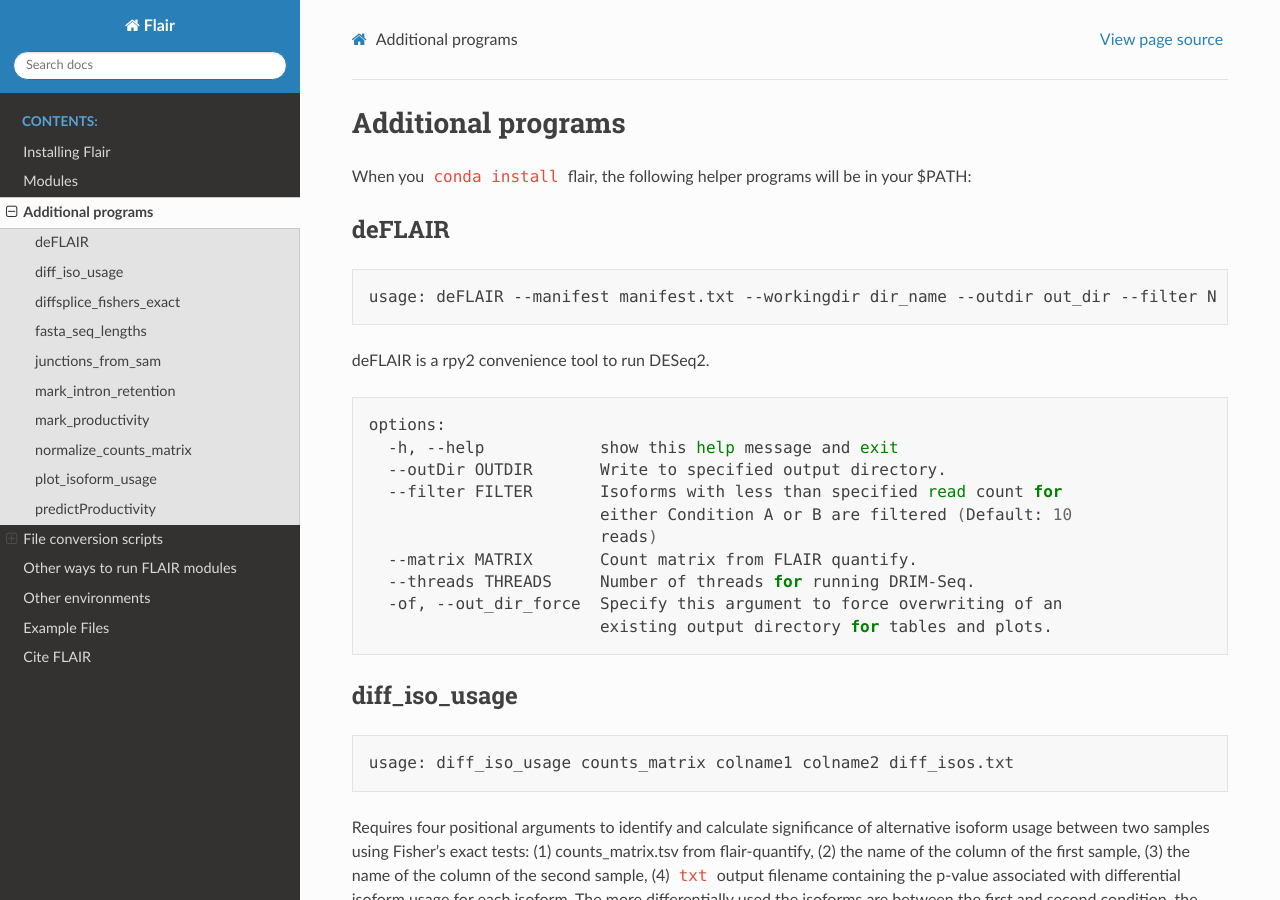
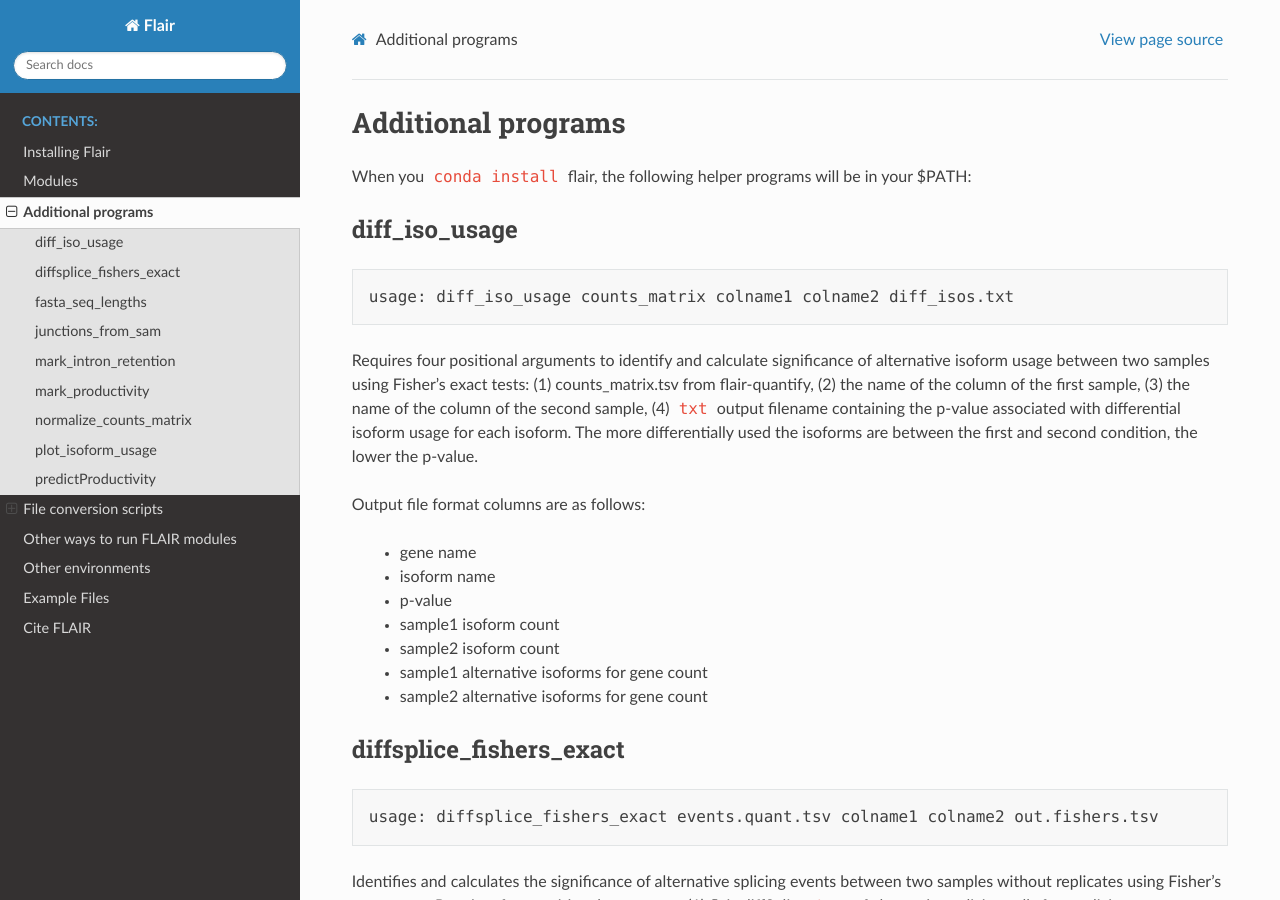
Before and after one commit to BrooksLabUCSC/flair, a Sphinx documentation site: the page built from docs/source/scripts.rst, in a window 1280 px wide and 900 px high. Built offline with Sphinx 7.4.7 and the Read the Docs theme 2.0.0, drawn with Linux system fonts in a browser that asks for light colours.

Commit message:
removed deFLAIR from manual, added details on check_splice with annotation_reliant in diffExp

```diff
--- a/docs/source/modules.rst
+++ b/docs/source/modules.rst
@@ -209,7 +209,7 @@
 
 ``--stringent`` Specify if all supporting reads need to be full-length (80% coverage and spanning 25 bp of the first and last exons).
 
-``--check_splice`` Enforce coverage of 4 out of 6 bp around each splice site and no insertions greater than 3 bp at the splice site.
+``--check_splice`` Enforce coverage of 4 out of 6 bp around each splice site and no insertions greater than 3 bp at the splice site. Please note: If you want to use ``--annotation_reliant``  as well, set it to ``generate`` instead of providing an input transcripts fasta file, otherwise flair may fail to match the transcript IDs. Alternatively you can create a correctly formatted transcript fasta file using ``gtf_to_psl``
 
 ``--trust_ends`` Specify if reads are generated from a long read method with minimal fragmentation.
 
--- a/docs/source/scripts.rst
+++ b/docs/source/scripts.rst
@@ -1,27 +1,6 @@
 Additional programs
 ^^^^^^^^^^^^^^^^^^^
 When you ``conda install`` flair, the following helper programs will be in your $PATH:
-
-deFLAIR
-=======
-.. code:: sh
-
-    usage: deFLAIR --manifest manifest.txt --workingdir dir_name --outdir out_dir --filter N
-
-deFLAIR is a rpy2 convenience tool to run DESeq2.
-
-.. code:: sh
-
-    options:
-      -h, --help            show this help message and exit
-      --outDir OUTDIR       Write to specified output directory.
-      --filter FILTER       Isoforms with less than specified read count for
-                            either Condition A or B are filtered (Default: 10
-                            reads)
-      --matrix MATRIX       Count matrix from FLAIR quantify.
-      --threads THREADS     Number of threads for running DRIM-Seq.
-      -of, --out_dir_force  Specify this argument to force overwriting of an
-                            existing output directory for tables and plots.
 
 diff_iso_usage
 ==============
```
Also changed, not shown: 1 other file.
